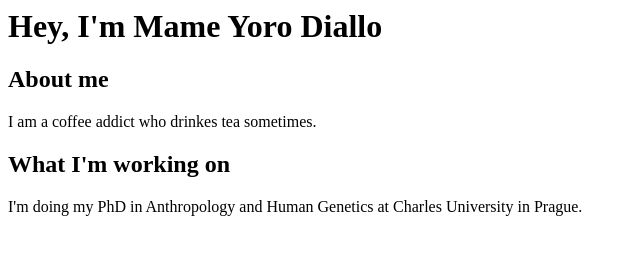
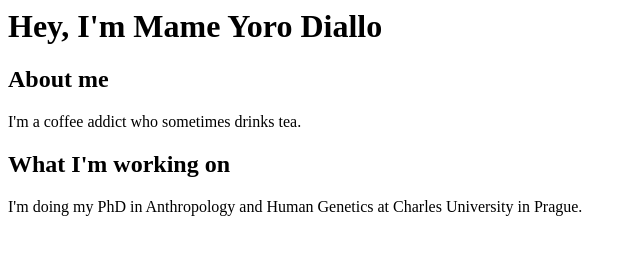
Before and after one commit to mameyoo/samarepo, a plain HTML site: page index.html in a window 1280 px wide. Shown: the full height of the page, 0-640 px from the left. Drawn offline with Linux system fonts and the light colour scheme.

Commit message:
index.html

```diff
--- a/index.html
+++ b/index.html
@@ -6,7 +6,7 @@
     <body>
         <h2>About me</h2>
         <p>
-            I am a coffee addict who drinkes tea sometimes.
+            I'm a coffee addict who sometimes drinks tea.
         </p>
         <h2>What I'm working on</h2>
         <p>
```
